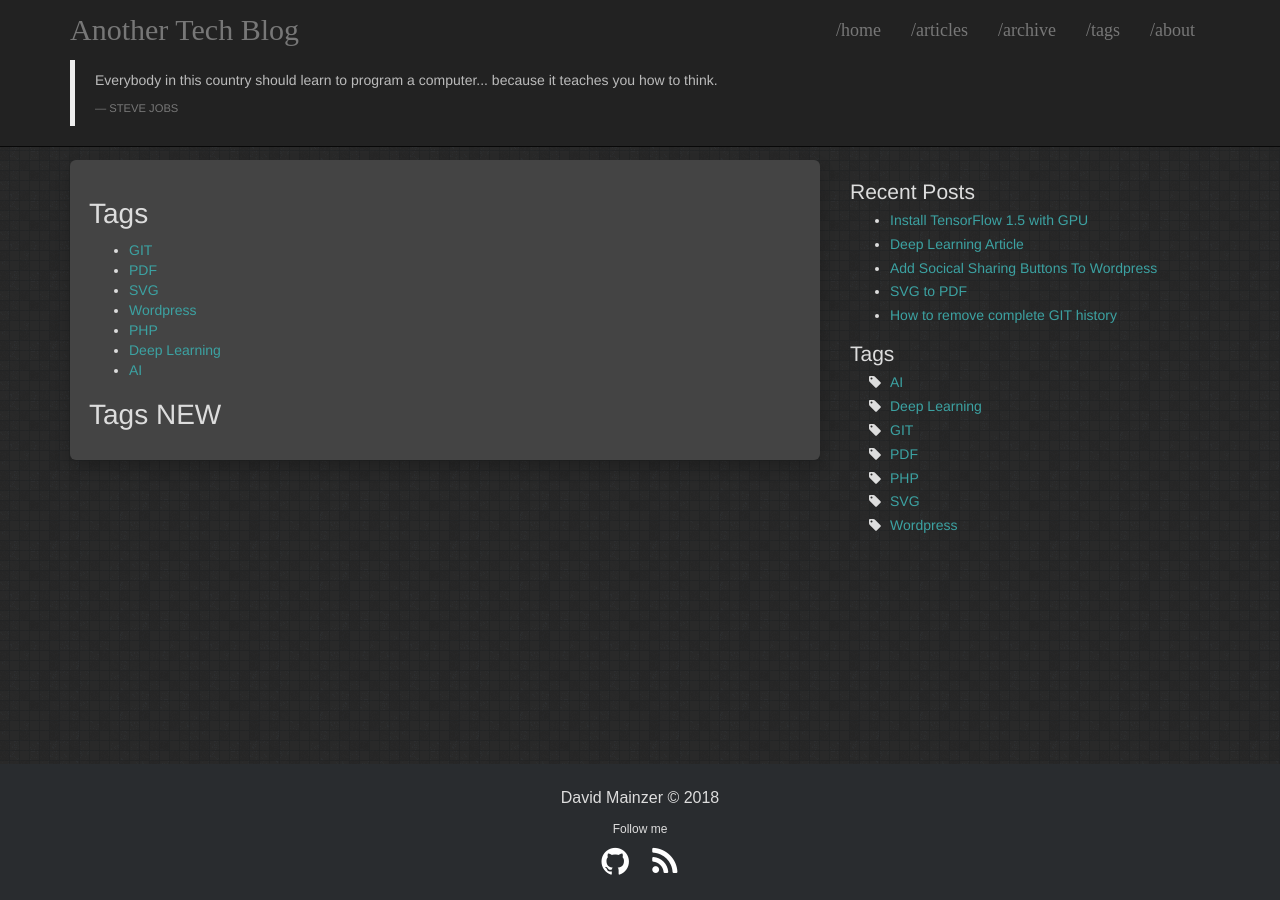
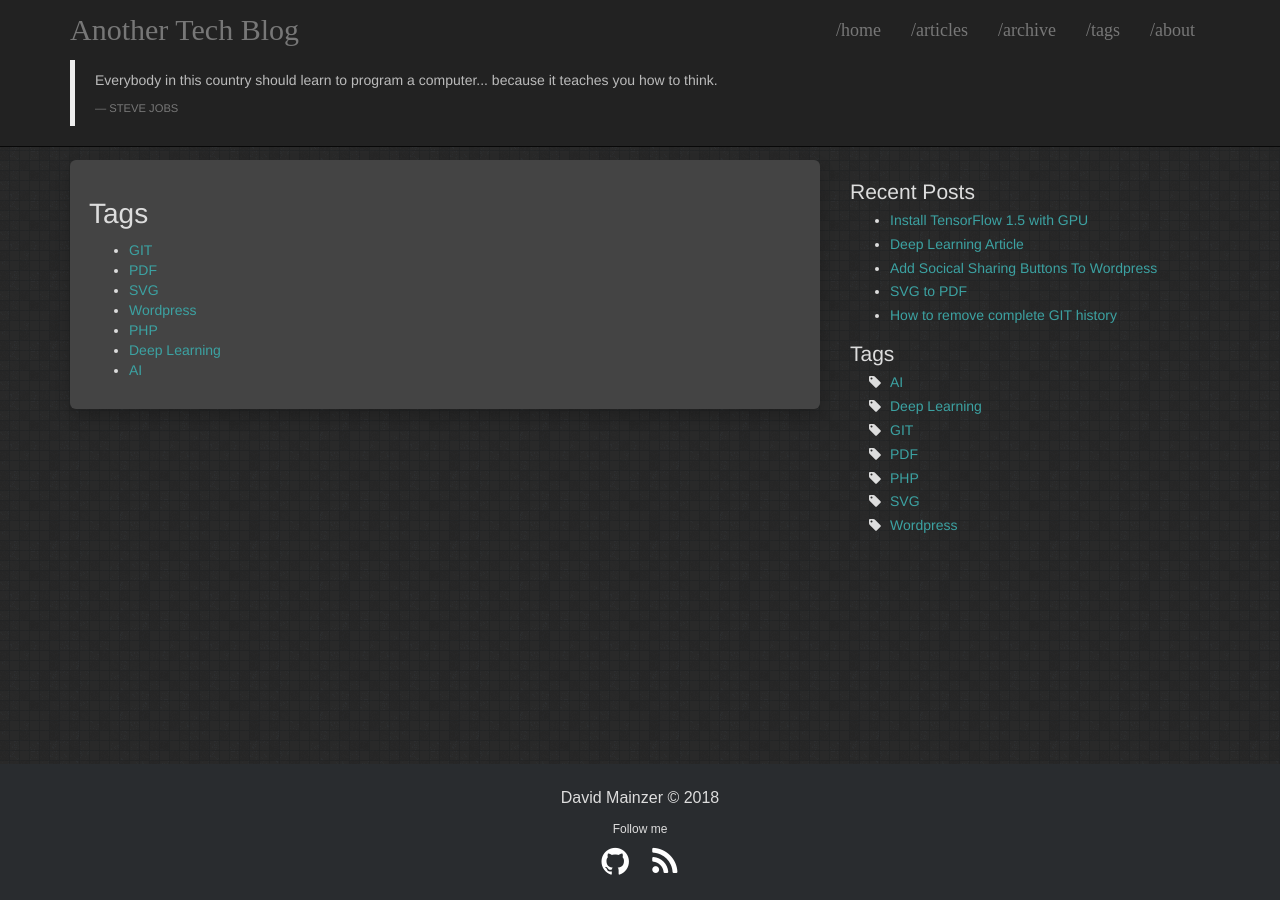
Before and after one commit to davidmainzer/davidmainzer.github.io, a Jekyll site: the page built from tags.md, in a window 1280 px wide and 900 px high. Built offline with Jekyll 4.4.1, drawn with Linux system fonts in a browser that asks for light colours.

Commit message:
Update tags.md

```diff
--- a/tags.md
+++ b/tags.md
@@ -14,18 +14,3 @@ title: Tags
 		</ul>
 	</div>
 </div>
-
-<h1>Tags NEW</h1>
-
-<div class="page-content wc-container text-center">
-{% capture site_tags %}
-  [
-  {% for tag in site.tags %}
-    {"text":"{{ tag[0] }}","size":{{ tag[1].size }}, "url":"{{ site.url }}/tag/{{tag[0]}}"}
-  {% unless forloop.last %},{% endunless %}
-  {% endfor %}
-  ]
-{% endcapture %}
-
-
-</div>
```
